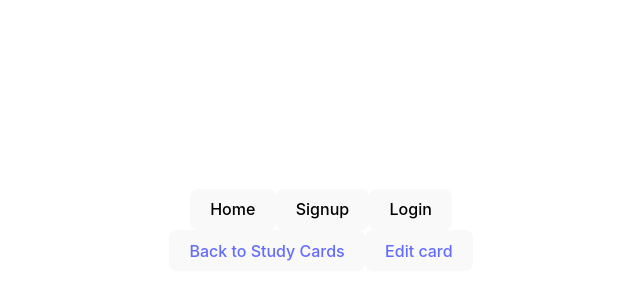
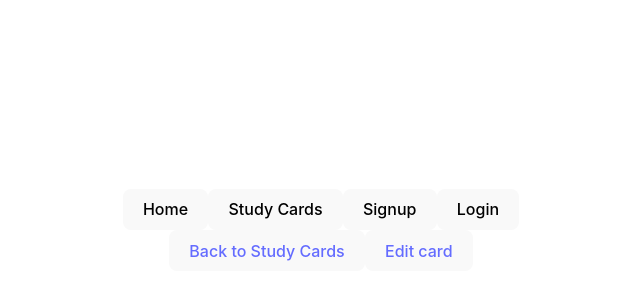
Before and after one commit to Testing-app-proseminar/react-testing-api, a React (Vite) app: page /cards/1 in a window 1280 px wide. Shown: the part 170-470 px from the top of the page, without its empty margins (319-959 px from the left). Built offline with nearby package versions, Linux system fonts and the light colour scheme; no server answers.

Commit message:
Display cards to user without authentication

```diff
--- a/src/App.jsx
+++ b/src/App.jsx
@@ -19,7 +19,7 @@ function App() {
         <Route path="/signup" element={<SignupPage />} />
         <Route path="/login" element={<LoginPage />} />
         <Route path="/" element={<HomePage/>} />
-        <Route path="/cards" element={<IsPrivate>< CardsPage /></IsPrivate>} />
+        <Route path="/cards" element={< CardsPage />} />
         <Route path="/cards/:cardId" element={<CardDetailsPage/>}/>
         <Route path="/cards/:cardId/edit" element={<EditCardPage/>}/>
       </Routes>
--- a/src/components/IsPrivate.jsx
+++ b/src/components/IsPrivate.jsx
@@ -10,7 +10,7 @@ function IsPrivate( { children } ) {
 
   if (!isLoggedIn) {
 
-    return <Navigate to="/login" />;
+    return <Navigate to="/" />;
   } else {
 
     return children;
--- a/src/components/Navbar.jsx
+++ b/src/components/Navbar.jsx
@@ -3,8 +3,7 @@ import { Link } from "react-router-dom";
 import { AuthContext } from "../context/auth.context";
 
 function Navbar() {
-
-    const {isLoggedIn, user, logOutUser } = useContext(AuthContext)
+  const { isLoggedIn, user, logOutUser } = useContext(AuthContext);
 
   return (
     <nav>
@@ -25,6 +24,9 @@ function Navbar() {
 
         {!isLoggedIn && (
           <>
+            <Link to="/cards">
+              <button>Study Cards</button>
+            </Link>
             <Link to="/signup">
               <button>Signup</button>
             </Link>
@@ -33,7 +35,6 @@ function Navbar() {
             </Link>
           </>
         )}
-
       </div>
     </nav>
   );
```
Lines whose indentation alone changed are shown as unchanged.
